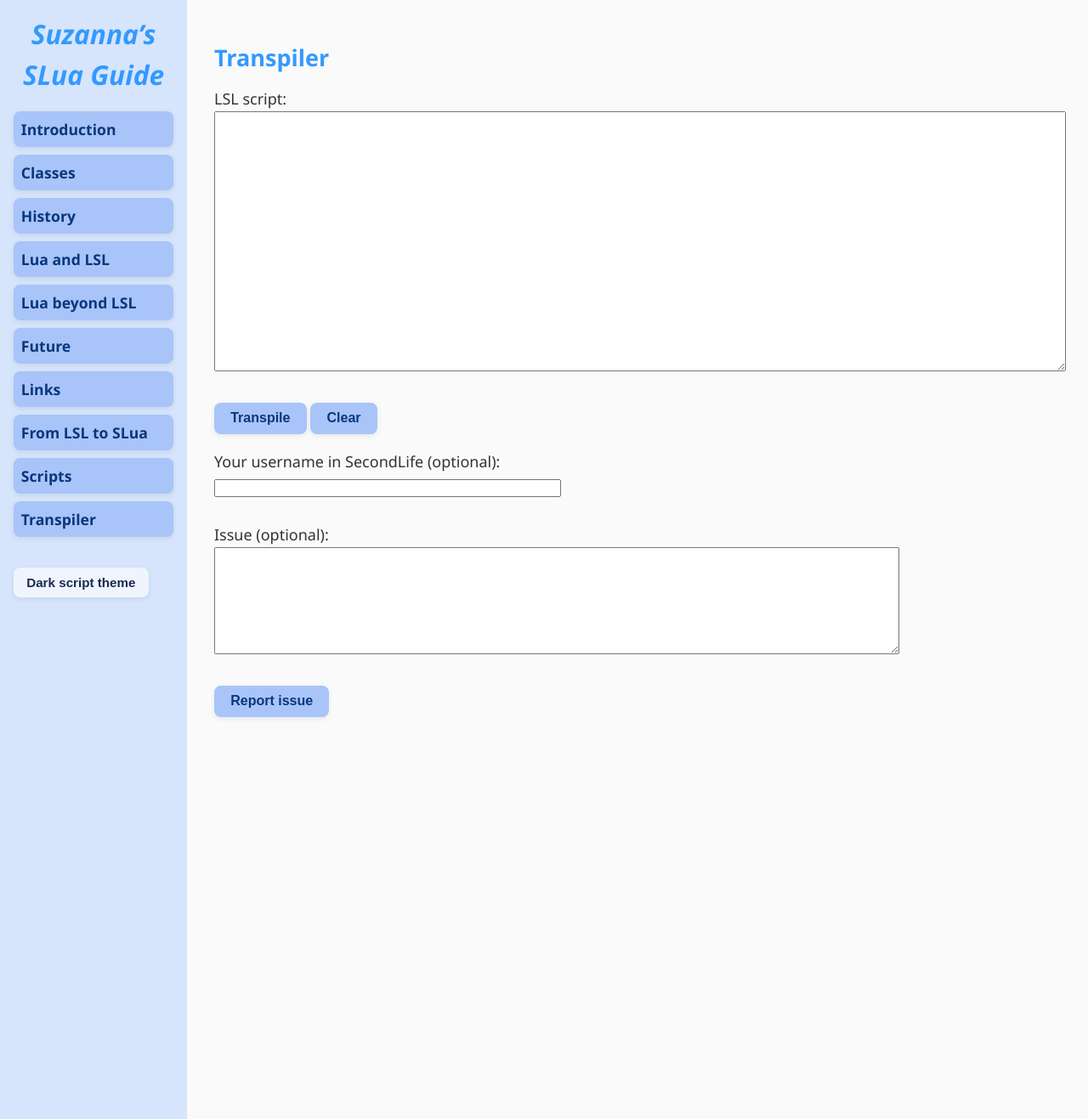
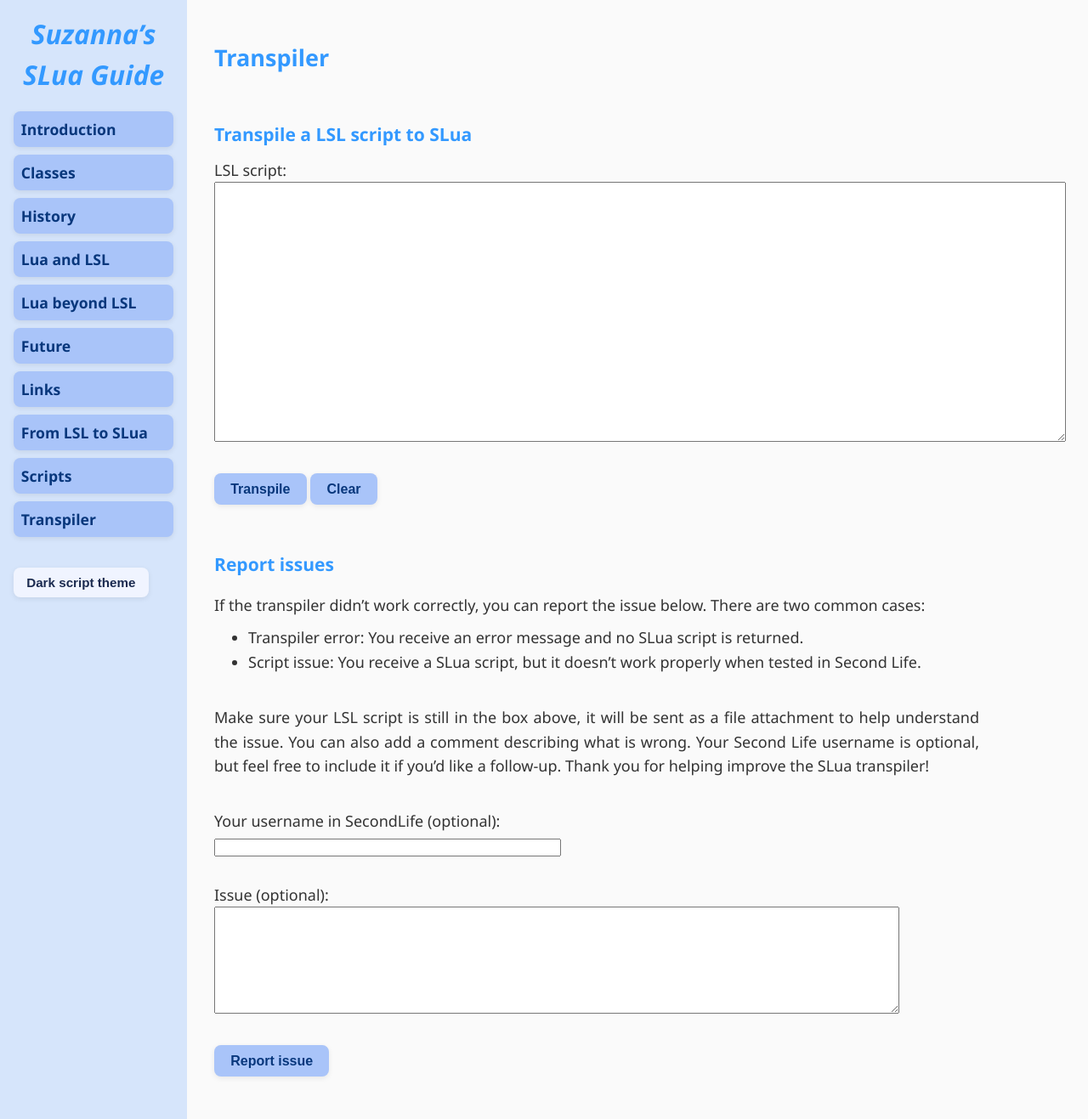
Before and after one commit to Suzanna-Linn/slua, a Jekyll site: the page built from docs/transpiler.md, in a window 1280 px wide and 1317 px high. Shown: the whole window at 85% size. Built offline with Jekyll 4.4.1, drawn with Linux system fonts in a browser that asks for light colours; nearby versions of some CDN libraries; our own code applies the rules of GitHub Pages for plain Markdown files; comment, search, counter and statistics services are not loaded.

Commit message:
Update transpiler.md

```diff
--- a/docs/transpiler.md
+++ b/docs/transpiler.md
@@ -1,4 +1,6 @@
 ## Transpiler
+
+### Transpile a LSL script to SLua
 
 <div id="transpiled-container" style="display: none; margin-top: 1em;">
 <pre class="language-slua line-numbers"><code class="language-slua" id="transpiled-output"></code></pre>
@@ -11,6 +13,15 @@
   <button type="button" id="clear-button" class="button">Clear</button>
 </form>
 <div id="response" style="margin-top: 1em;"></div>
+
+### Report issues
+
+If the transpiler didn’t work correctly, you can report the issue below. There are two common cases:
+* Transpiler error: You receive an error message and no SLua script is returned.
+* Script issue: You receive a SLua script, but it doesn't work properly when tested in Second Life.
+
+Make sure your LSL script is still in the box above, it will be sent as a file attachment to help understand the issue. You can also add a comment describing what is wrong.
+Your Second Life username is optional, but feel free to include it if you'd like a follow-up. Thank you for helping improve the SLua transpiler!
 
 <form id="issue-form">
   <label for="username">Your username in SecondLife (optional):</label><br />
@@ -76,13 +87,23 @@ document.getElementById('clear-button').addEventListener('click', function() {
 });
 
 document.getElementById('issue-button').addEventListener('click', function(e) {
+  const scriptText = document.getElementById('script').value.trim();
+  const username = document.getElementById('username').value.trim();
+  const message = document.getElementById('message').value.trim();
+  const responseDiv = document.getElementById('response-issue');
+
+  if (!scriptText) {
+    responseDiv.innerText = 'Please include the LSL script before reporting an issue.';
+    return;
+  }
 
   const url = 'https://script.google.com/macros/s/AKfycbzQ_rwXsMwF6LpVOWtclK0Mk8avcuyuCFffUtYc44x_F2EzYwUHuS9gfQq4XMumHVJ3/exec';
   const formData = new URLSearchParams();
   formData.append('Action', 'send mail');
-  formData.append('Subject', 'Transpiler issue: ' + document.getElementById('username').value.trim());
-  formData.append('Html', document.getElementById('message').value.trim());
-  formData.append('Body', document.getElementById('message').value.trim());
+  formData.append('Subject', 'Transpiler issue: ' + (username || '(No username)'));
+  formData.append('Html', message || '(No message)');
+  formData.append('Body', message || '(No message)');
+  formData.append('Attachment', scriptText);
 
   fetch(url, {
     method: 'POST',
```
